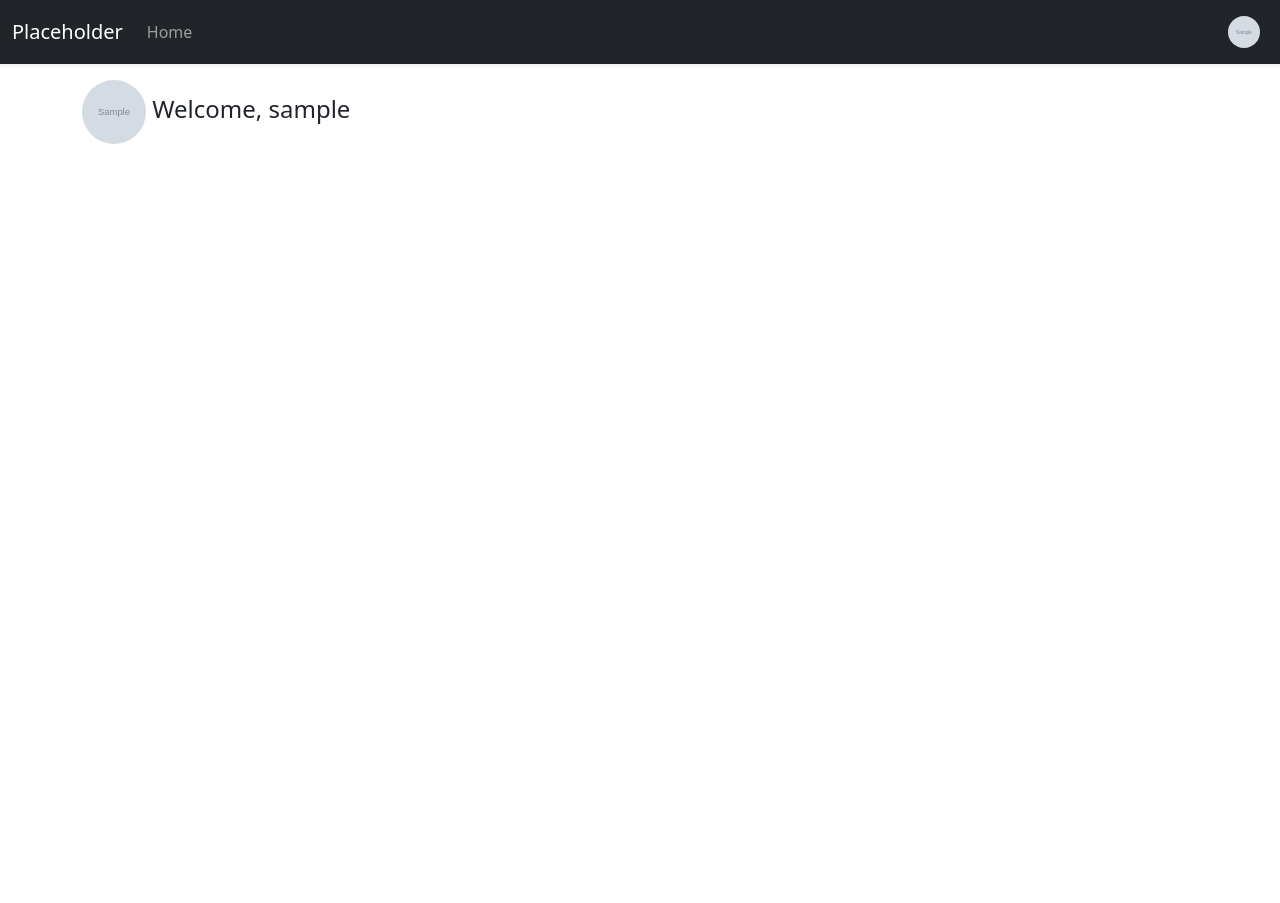
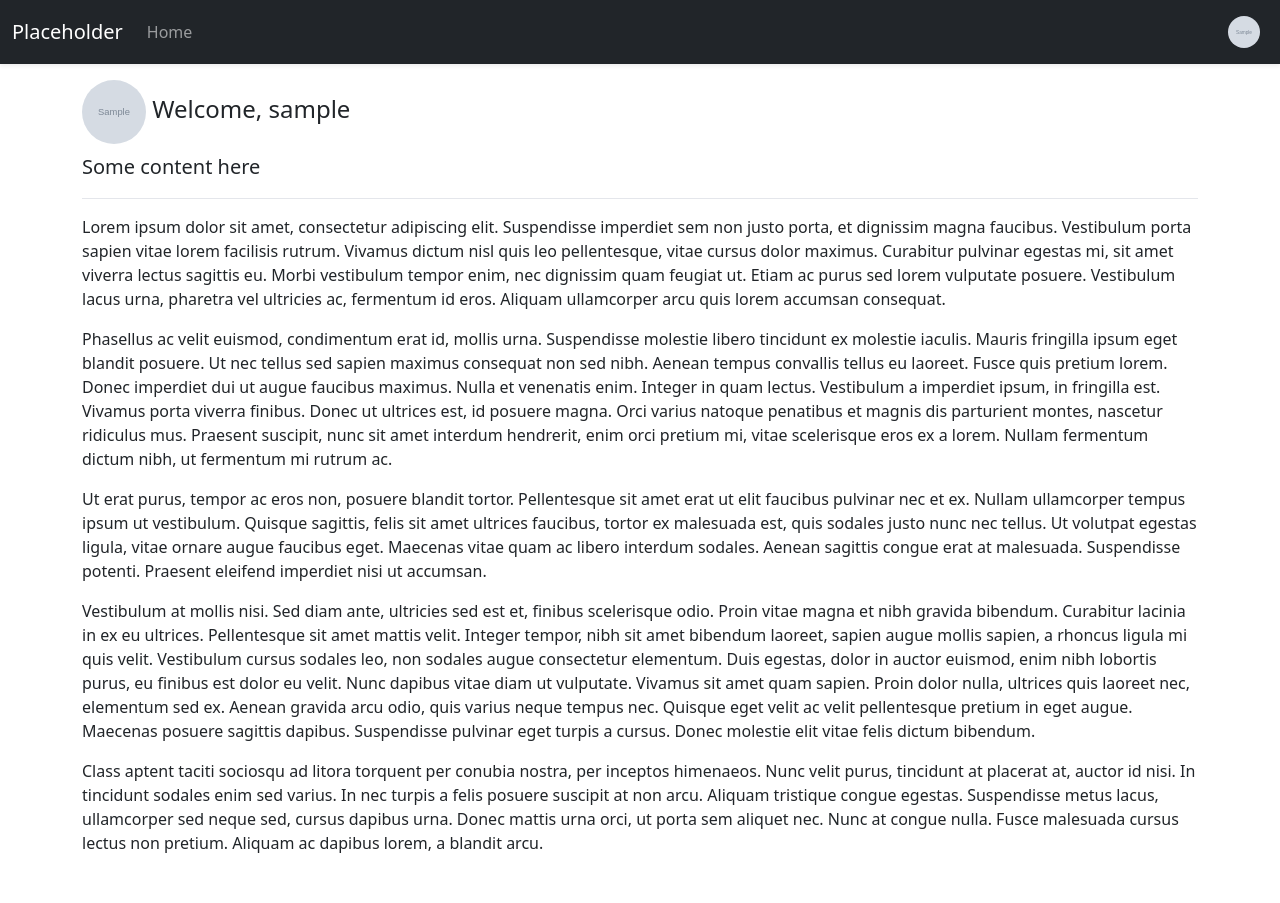
Before and after one commit to FilterAsync/node-auth, a Node server app: template views/index.ejs in a window 1280 px wide. Before the commit the page ends 144 px from the top, so only its background shows below. Run offline with Node 20, Linux system fonts and the light colour scheme; the template is opened without the code that fills it: values that come from a table or form of the project are taken from there, others are empty; tables that the repository leaves empty hold one stand-in row (values such as "Sample post"); grey boxes marked "Sample" are stand-in pictures; some libraries are stand-ins or nearby versions.

Commit message:
Update static files

```diff
--- a/errors/index.mjs
+++ b/errors/index.mjs
@@ -6,7 +6,7 @@ export class Unauthorized extends Error {
 }
 
 export class BadRequest extends Error {
-  constructor(message = "Bad Request") {
+  constructor(message = "Bad request") {
     super(message);
     this.statusCode = 400;
   }
--- a/public/js/email-resend.js
+++ b/public/js/email-resend.js
@@ -1,4 +1,4 @@
-(function() {
+(function($) {
 	const resendBtn = $("#resend-btn"),
 	alert = $("#resend-alert");
 	resendBtn.on("click", async function() {
@@ -33,4 +33,4 @@
 			<p>${body.message}</p>
 		`);
 	});
-})();
+})(window.jQuery);
--- a/public/js/login.js
+++ b/public/js/login.js
@@ -1,4 +1,4 @@
-(function() {
+(function($) {
 	"use strict";
 	const email = $("#credential"),
 	password = $("#password"),
@@ -29,6 +29,7 @@
 	Array.prototype.slice.call(forms).forEach((form) => {
 		form.addEventListener("submit", (event) => {
 			[email, password,].forEach((e) => e.prop("readonly", true));
+			submitBtn.addDisableAttr();
 			if (!form.checkValidity()) {
 				event.preventDefault();
 				event.stopPropagation();
@@ -39,4 +40,4 @@
 			form.classList.add("was-validated");
 		}, false);
 	});
-})();
+})(window.jQuery);
--- a/public/js/password-reset.js
+++ b/public/js/password-reset.js
@@ -1,4 +1,4 @@
-(function() {
+(function($) {
 	"use strict";
 	const newPassword = $("#new-password"),
 	newPasswordConfirm = $("#repeat-new-password"),
@@ -77,4 +77,4 @@
 			}, 500);
 		});
 	});
-})();
+})(window.jQuery);
--- a/public/js/register.js
+++ b/public/js/register.js
@@ -1,4 +1,4 @@
-(function() {
+(function($) {
 	"use strict";
 
 	const username = $("#username"),
@@ -112,4 +112,4 @@
 			redirect(body.link);
 		});
 	});
-})();
+})(window.jQuery);
--- a/public/js/reset-password.js
+++ b/public/js/reset-password.js
@@ -1,4 +1,4 @@
-(function() {
+(function($) {
 	"use strict";
 	const submitBtn = $("#submit-btn"),
 	alert = $("#reset-password-alert"),
@@ -58,4 +58,4 @@
 			submitBtn.text("Resend");
 		});
 	});
-})();
+})(window.jQuery);
--- a/public/styles/normalize.css
+++ b/public/styles/normalize.css
@@ -1,7 +1,7 @@
 @charset "UTF-8";
 
 body::-webkit-scrollbar {
-    width: 10px;
+    width: 12px;
 }
 
 body::-webkit-scrollbar-track {
--- a/public/styles/style.css
+++ b/public/styles/style.css
@@ -12,6 +12,10 @@ span.badge.semi-bold {
     font-weight: 500 !important;
 }
 
+p.allow-multi-line {
+    white-space: pre-line !important;
+}
+
 hr {
     border-top: 1px solid hsl(230, 15%, 65%) !important;
 }
@@ -24,8 +28,8 @@ textarea {
     resize: vertical;
 }
 
-*.text-secondary > a.disabled {
-    color: hsla(0, 0%, 80%, .92);
+a.disabled {
+    color: hsla(0, 0%, 80%, 0.9);
     pointer-events: none;
 }
 
--- a/views/index.ejs
+++ b/views/index.ejs
@@ -11,11 +11,30 @@
 </head>
 <body class="fixed-nav">
     <%- include ('./includes/navbar.ejs') %>
-    <div id="main-content" class="container">
+    <div id="main-content" class="container mb-5">
         <h4>
             <img src="<%= user.avatarUrl %>" alt="avatar" class="rounded-circle" width="64" height="64">
             Welcome, <%= user.username %>
         </h4>
+        <p class="lead">Some content here</p>
+        <hr />
+        <div>
+            <p>
+            Lorem ipsum dolor sit amet, consectetur adipiscing elit. Suspendisse imperdiet sem non justo porta, et dignissim magna faucibus. Vestibulum porta sapien vitae lorem facilisis rutrum. Vivamus dictum nisl quis leo pellentesque, vitae cursus dolor maximus. Curabitur pulvinar egestas mi, sit amet viverra lectus sagittis eu. Morbi vestibulum tempor enim, nec dignissim quam feugiat ut. Etiam ac purus sed lorem vulputate posuere. Vestibulum lacus urna, pharetra vel ultricies ac, fermentum id eros. Aliquam ullamcorper arcu quis lorem accumsan consequat.
+            </p>
+            <p>
+            Phasellus ac velit euismod, condimentum erat id, mollis urna. Suspendisse molestie libero tincidunt ex molestie iaculis. Mauris fringilla ipsum eget blandit posuere. Ut nec tellus sed sapien maximus consequat non sed nibh. Aenean tempus convallis tellus eu laoreet. Fusce quis pretium lorem. Donec imperdiet dui ut augue faucibus maximus. Nulla et venenatis enim. Integer in quam lectus. Vestibulum a imperdiet ipsum, in fringilla est. Vivamus porta viverra finibus. Donec ut ultrices est, id posuere magna. Orci varius natoque penatibus et magnis dis parturient montes, nascetur ridiculus mus. Praesent suscipit, nunc sit amet interdum hendrerit, enim orci pretium mi, vitae scelerisque eros ex a lorem. Nullam fermentum dictum nibh, ut fermentum mi rutrum ac.
+            </p>
+            <p>
+            Ut erat purus, tempor ac eros non, posuere blandit tortor. Pellentesque sit amet erat ut elit faucibus pulvinar nec et ex. Nullam ullamcorper tempus ipsum ut vestibulum. Quisque sagittis, felis sit amet ultrices faucibus, tortor ex malesuada est, quis sodales justo nunc nec tellus. Ut volutpat egestas ligula, vitae ornare augue faucibus eget. Maecenas vitae quam ac libero interdum sodales. Aenean sagittis congue erat at malesuada. Suspendisse potenti. Praesent eleifend imperdiet nisi ut accumsan.
+            </p>
+            <p>
+            Vestibulum at mollis nisi. Sed diam ante, ultricies sed est et, finibus scelerisque odio. Proin vitae magna et nibh gravida bibendum. Curabitur lacinia in ex eu ultrices. Pellentesque sit amet mattis velit. Integer tempor, nibh sit amet bibendum laoreet, sapien augue mollis sapien, a rhoncus ligula mi quis velit. Vestibulum cursus sodales leo, non sodales augue consectetur elementum. Duis egestas, dolor in auctor euismod, enim nibh lobortis purus, eu finibus est dolor eu velit. Nunc dapibus vitae diam ut vulputate. Vivamus sit amet quam sapien. Proin dolor nulla, ultrices quis laoreet nec, elementum sed ex. Aenean gravida arcu odio, quis varius neque tempus nec. Quisque eget velit ac velit pellentesque pretium in eget augue. Maecenas posuere sagittis dapibus. Suspendisse pulvinar eget turpis a cursus. Donec molestie elit vitae felis dictum bibendum.
+            </p>
+            <p>
+            Class aptent taciti sociosqu ad litora torquent per conubia nostra, per inceptos himenaeos. Nunc velit purus, tincidunt at placerat at, auctor id nisi. In tincidunt sodales enim sed varius. In nec turpis a felis posuere suscipit at non arcu. Aliquam tristique congue egestas. Suspendisse metus lacus, ullamcorper sed neque sed, cursus dapibus urna. Donec mattis urna orci, ut porta sem aliquet nec. Nunc at congue nulla. Fusce malesuada cursus lectus non pretium. Aliquam ac dapibus lorem, a blandit arcu.
+            </p>
+        </div>
     </div>
 </body>
 </html>
```
Also changed, not shown: routes/register.mjs (+19 -8 lines), routes/reset-pwsd.mjs (+13 -0 lines), views/includes/navbar.ejs (+0 -31 lines).
